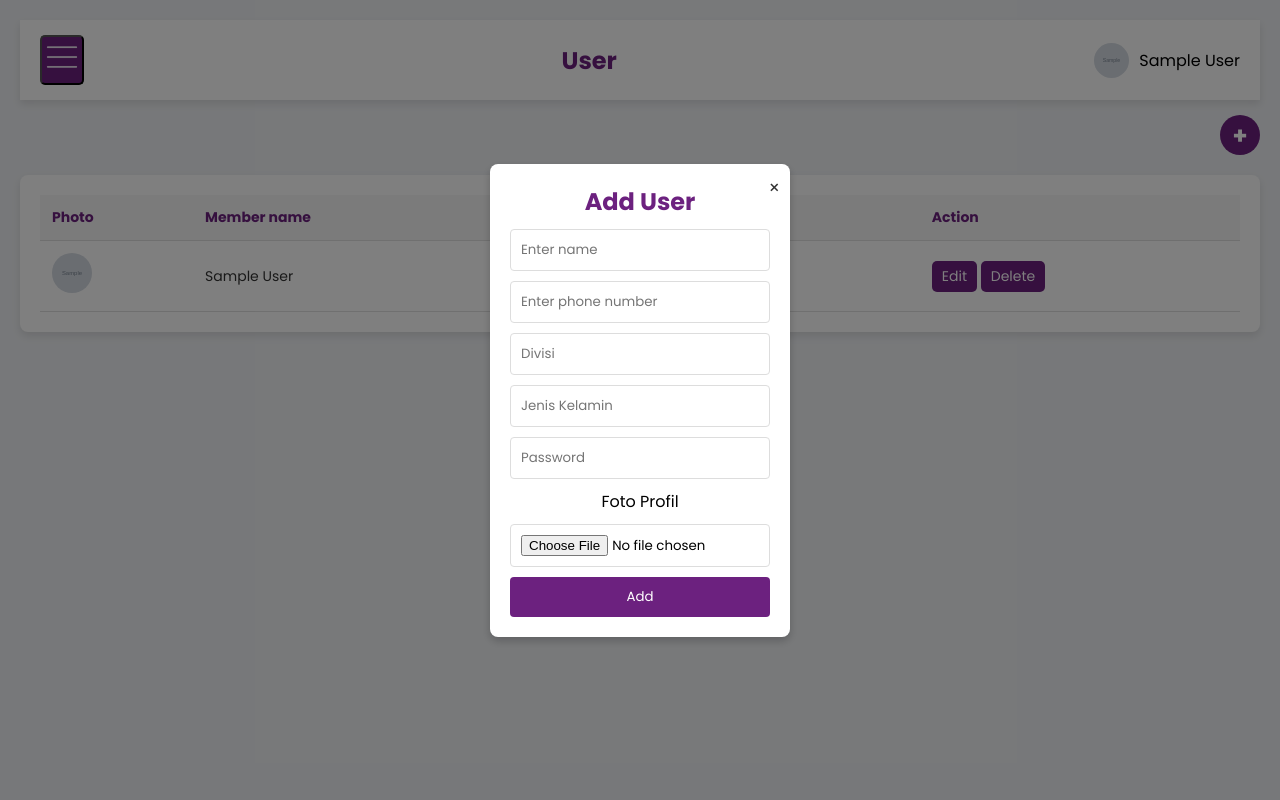
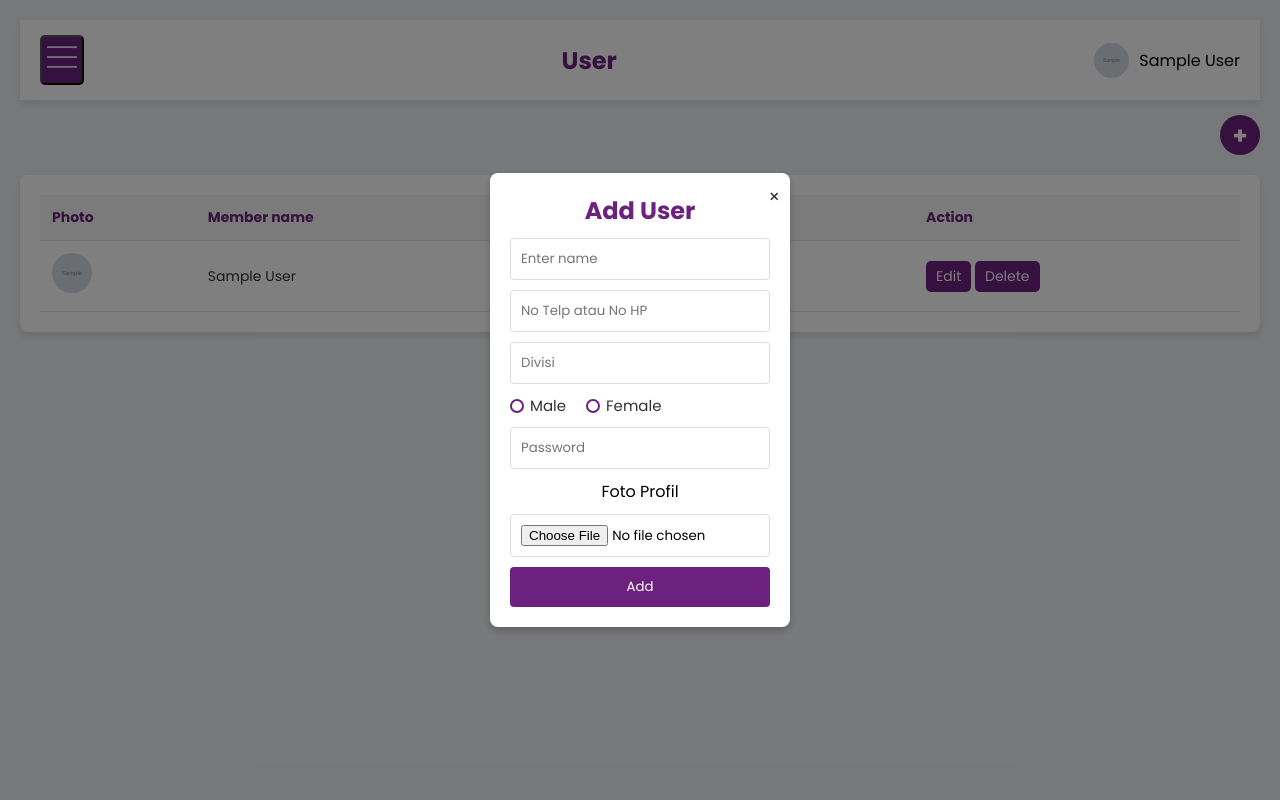
Before and after one commit to Kxxtharsis/bdqhk, a PHP site: page /User.php in a window 1280 px wide, after a click that opens the changed part. Run offline with PHP 8.4, Linux system fonts and the light colour scheme; the visitor is signed in with stand-in values (Sample User, id 1); tables that the repository leaves empty or names only in its code hold one stand-in row (values such as "Sample post"); grey boxes marked "Sample" are stand-in pictures.

Commit message:
update jenis kelamin jadi pilihan di input user

```diff
--- a/User.php
+++ b/User.php
@@ -428,6 +428,54 @@ $result = $connection->query($sql);
     display: none !important;
   } */
 
+/* Radio groub untuk pemilihan Gender Pria maupun Perempuan*/
+
+.radio-group {
+    display: flex;
+    flex-direction: row; /* Menyusun radio button secara horizontal */
+}
+
+.radio-container {
+    position: relative;
+    display: flex;
+    align-items: center;
+    margin-right: 20px; /* Jarak antara radio button */
+}
+
+input[type="radio"] {
+    display: none; /* Sembunyikan radio button default */
+}
+
+.radio-label {
+    position: relative;
+    padding-left: 20px;
+    cursor: pointer;
+    font-size: 15px;
+    color: #333;
+}
+
+.radio-label::before {
+    content: '';
+    position: absolute;
+    left: 0;
+    top: 50%;
+    transform: translateY(-50%);
+    width: 10px;
+    height: 10px;
+    border: 2px solid #6c217f;
+    border-radius: 50%;
+    background-color: white;
+    transition: background-color 0.3s, border-color 0.3s;
+}
+
+input[type="radio"]:checked + .radio-label::before {
+    background-color: #6c217f;
+    border-color: #6c217f;
+}
+
+input[type="radio"]:checked + .radio-label {
+    color: #6c217f;
+}
     </style>
   </head>
   <body>
@@ -494,8 +542,8 @@ $result = $connection->query($sql);
             <tr>
               <th>Photo</th>
               <th>Member name</th>
+              <th>Divisi</th>
               <th>Mobile</th>
-              <th>Email</th>
               <th>Action</th>
             </tr>
           </thead>
@@ -540,9 +588,19 @@ $result = $connection->query($sql);
         <h2>Add User</h2>
         <form action="add_user.php" method="POST" enctype="multipart/form-data">
           <input type="text" placeholder="Enter name" name="nama" />
-          <input type="text" placeholder="Enter phone number" required name="telpon"/>
+          <input type="text" placeholder="No Telp atau No HP" required name="telpon"/>
           <input type="text" placeholder="Divisi" required name="divisi"/>
-          <input type="text" placeholder="Jenis Kelamin" required name="jenis_kelamin"/>
+          <!-- <input type="text" placeholder="Jenis Kelamin" required name="jenis_kelamin"/> -->
+            <div class="radio-group">
+              <div class="radio-container">
+                <input type="radio" id="gander" name="jenis_kelamin" value="1">
+                <label for="gander" class="radio-label">Male</label>
+              </div>
+              <div class="radio-container">
+                <input type="radio" id="goose" name="jenis_kelamin" value="0">
+                <label for="goose" class="radio-label">Female</label>
+              </div>
+            </div>
           <input type="password" placeholder="Password" required name="password"/>
 
           <label for="foto_pfofile">Foto Profil</label>
--- a/absensi.php
+++ b/absensi.php
@@ -516,7 +516,7 @@ $result = $connection->query($sql);
       </div>
     </div>
   </body>
-  <!-- script js ditambah g ari  ===========================================================================================================-->
+  <!-- script js ditambah  ===========================================================================================================-->
   <script>
 
     //burger menu yang ada di sidebar
```
Also changed, not shown: absensi-member.php (+30 -12 lines), 1 other file.
